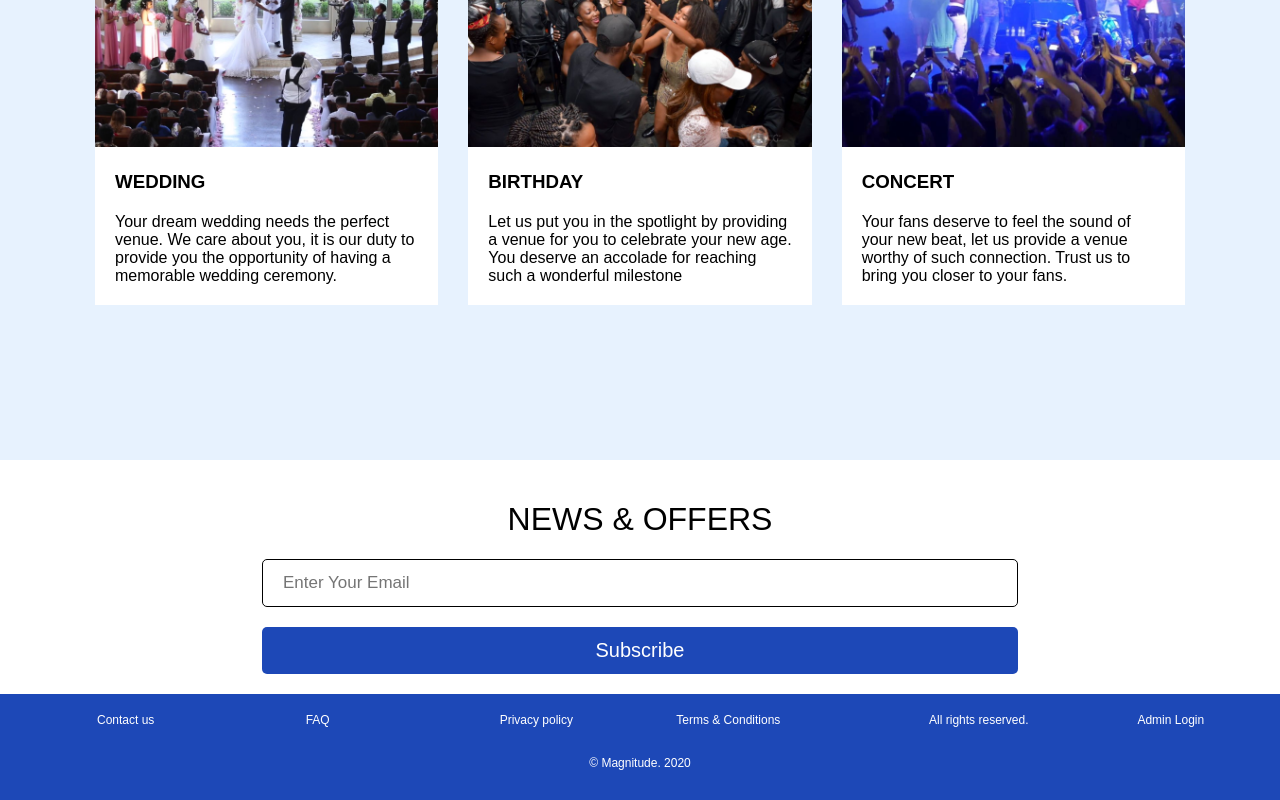
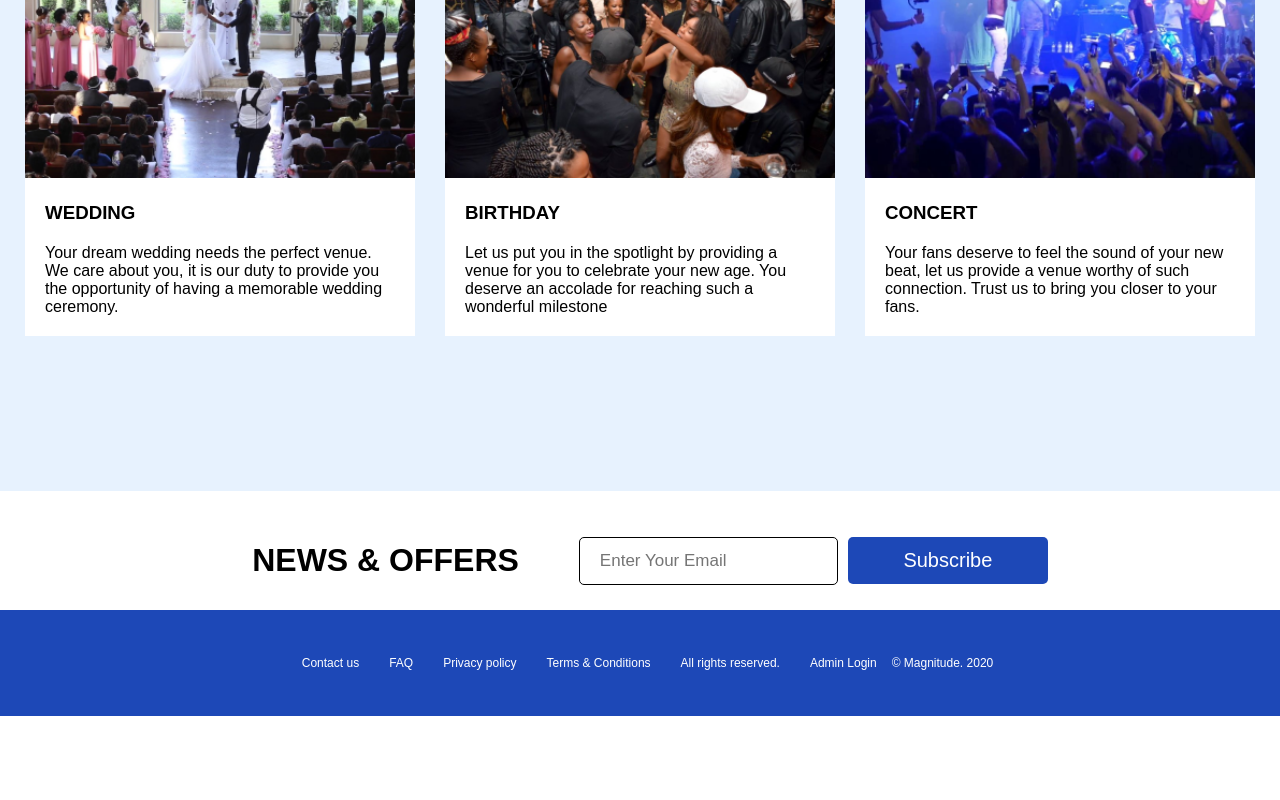
Before and after one commit to jerrycaffe/event-center-frontend, a React (Create React App) app: page / in a window 1280 px wide. Shown: the part 1744-2544 px from the top of the page. After the commit the page ends 2460 px from the top, so only its background shows below. Built offline with nearby package versions, Linux system fonts and the light colour scheme.

Commit message:
little change to styles

```diff
--- a/src/components/Footer.jsx
+++ b/src/components/Footer.jsx
@@ -17,7 +17,7 @@ const Footer = () => {
             <a href="#">Privacy policy</a>
           </p>
           <p>
-            {" "}
+
             <a href="#">Terms & Conditions</a>
           </p>
         </div>
--- a/src/components/Showcase.jsx
+++ b/src/components/Showcase.jsx
@@ -1,7 +1,6 @@
 import React from "react";
 import eventAvailable from "../images/mdi_event_available.svg";
-import payment from "../images/mdi_payment.svg";
-import bookmark from "../images/mdi_collections_bookmark.svg";
+import FilterSearch from './filterSearch'
 
 const Showcase = () => {
   return (
@@ -18,30 +17,7 @@ const Showcase = () => {
               VENUE INSTANTLY</p>
           </div>
 
-          <form class="form-bg">
-            <div class="icon-input">
-              <i class="carlender-icon"></i>
-              <input type="text" placeholder="Date" />
-              <i class="drop-down"></i>
-            </div>
-
-            <div class="icon-input">
-              <i class="location-icon"></i>
-              <input class="text-input" type="text" placeholder="Lagos" />
-
-            </div>
-            <div class="icon-input">
-              <i class="group-icon"></i>
-              <input class="text-input" type="text" placeholder="Number of Guests" />
-              <i class="drop-down"></i>
-            </div>
-            <div class="icon-input">
-              <i class="confetti-icon"></i>
-              <input type="text" placeholder="Type of Event" />
-              <i class="drop-down"></i>
-            </div>
-            <button type="submit">Search</button>
-          </form>
+          <FilterSearch />
 
         </div>
 
--- /dev/null
+++ b/src/components/filterSearch.jsx
@@ -0,0 +1,33 @@
+import React, { Component } from 'react'
+
+class filterSearch extends Component {
+  render() {
+    return (
+      <form className="form-bg">
+            <div className="icon-input">
+              <i className="carlender-icon"></i>
+              <input type="text" placeholder="Date" />
+              <i className="drop-down"></i>
+            </div>
+
+            <div className="icon-input">
+              <i className="location-icon"></i>
+              <input className="text-input" type="text" placeholder="Lagos" />
+
+            </div>
+            <div className="icon-input">
+              <i className="group-icon"></i>
+              <input className="text-input" type="text" placeholder="Number of Guests" />
+              <i className="drop-down"></i>
+            </div>
+            <div className="icon-input">
+              <i className="confetti-icon"></i>
+              <input type="text" placeholder="Type of Event" />
+              <i className="drop-down"></i>
+            </div>
+            <button type="submit">Search</button>
+          </form>
+    )
+  }
+}
+export default filterSearch;
--- a/src/components/newsLetter.jsx
+++ b/src/components/newsLetter.jsx
@@ -4,7 +4,9 @@ class newsLetter extends Component {
   render() {
     return (
       <div className="news-offer">
-        <span className="small-text">NEWS & OFFERS</span>
+
+          <h4 className="small-text">NEWS & OFFERS</h4>
+
         <form action="">
           <input
             className="input-subscribe"
--- a/src/styles/styles.css
+++ b/src/styles/styles.css
@@ -412,7 +412,7 @@ footer {
 
   .card-wrapper {
     flex-direction: row;
-    padding: 40px 80px;
+    padding: 40px 10px;
   }
 
   .card {
@@ -423,30 +423,43 @@ footer {
     padding: 100px 0;
   }
 
+  .news-offer {
+    display: flex;
+    flex-direction: row;
+    align-items: center;
+    justify-content: center;
+  }
+
+  .news-offer form {
+    display: flex;
+    flex-direction: row;
+  }
 
   .input-subscribe {
-    width: 60%;
-    margin: 20px auto;
+    width: 370px;
+    margin: 0 10px 0 20px;
+
   }
 
   .suscribe-btn {
-
-
     width: 60%;
     margin: auto;
     padding: 12px 0;
     font-size: 20px;
-
   }
 
   .footer-col {
     display: flex;
-    width: 30%;
     justify-content: space-around;
+  }
+  .footer-col p{
+    margin: 0 15px;
   }
 
   footer {
-    justify-content: space-evenly;
+
+    flex-direction: row;
+    align-items: center;
   }
 
   /* end of desktop navigation */
```
